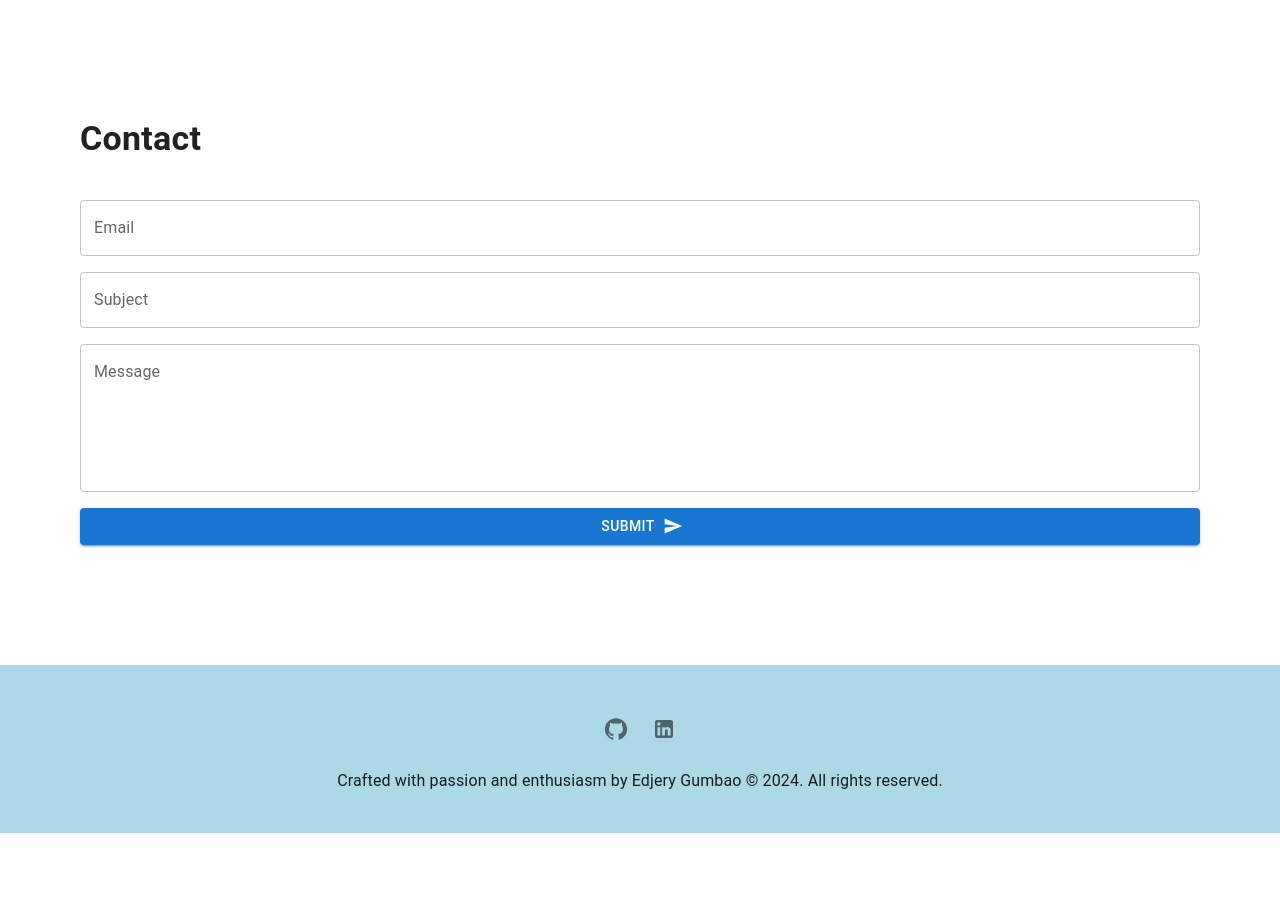
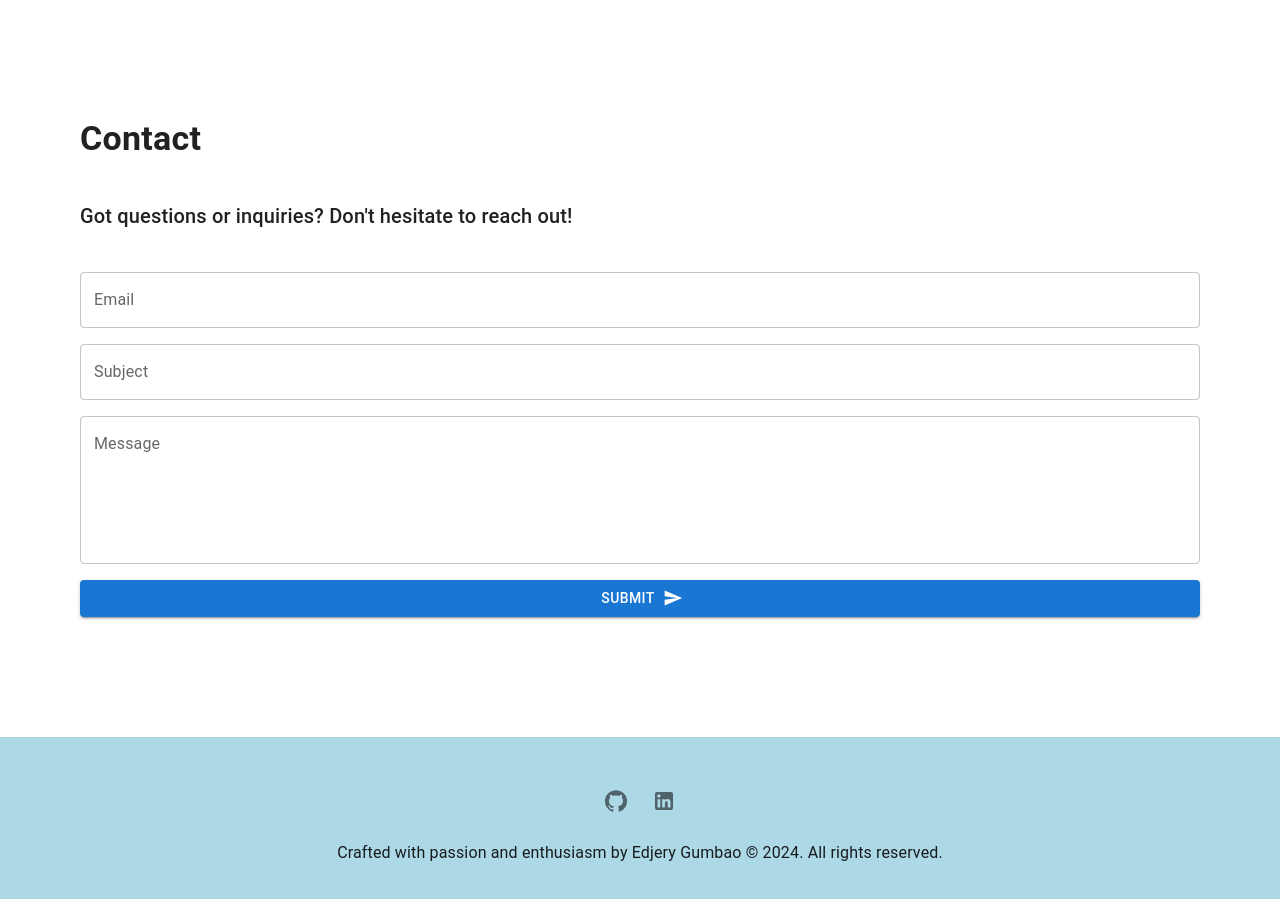
Before and after one commit to EdjeryGumbao/my-portfolio-project-ed, a React (Vite) app: page / in a window 1280 px wide. Shown: the part 2824-3723 px from the top of the page. Before the commit the page ends 3657 px from the top, so only its background shows below. Built offline with nearby package versions, Linux system fonts and the light colour scheme.

Commit message:
Improve contact

```diff
--- a/src/components/Contact.tsx
+++ b/src/components/Contact.tsx
@@ -13,17 +13,23 @@ import {
 const Contact = () => {
   return (
     <Box maxWidth={1200} mx="auto" my={15} px={5}>
-      <Typography
-        variant="h4"
-        sx={{ textAlign: "left", fontWeight: "bold", pb: 5 }}
-      >
+      <Stack spacing={5}>
+        <Typography variant="h4" sx={{ textAlign: "left", fontWeight: "bold" }}>
           Contact
+        </Typography>
+        <Typography variant="h6">
+          Got questions or inquiries? Don't hesitate to reach out!
         </Typography>
         <form action="https://formbold.com/s/9gp78" method="POST">
           <Stack spacing={2}>
             <FormControl>
               <InputLabel htmlFor="email">Email</InputLabel>
-            <OutlinedInput id="email" name="email" type="email" label="Email" />
+              <OutlinedInput
+                id="email"
+                name="email"
+                type="email"
+                label="Email"
+              />
             </FormControl>
             <FormControl>
               <InputLabel htmlFor="subject">Subject</InputLabel>
@@ -46,6 +52,7 @@ const Contact = () => {
             </Button>
           </Stack>
         </form>
+      </Stack>
     </Box>
   );
 };
```
Lines whose indentation alone changed are shown as unchanged.
